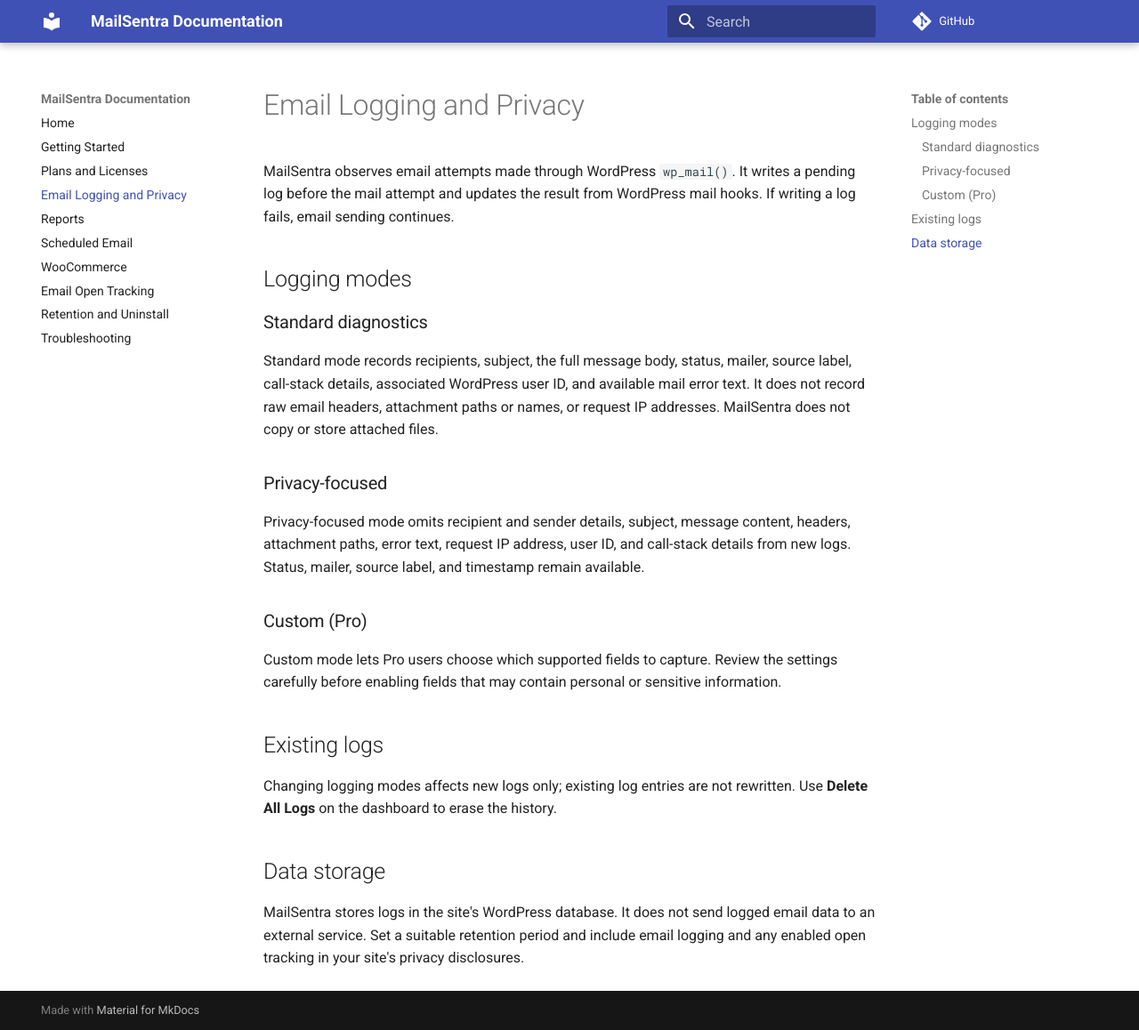
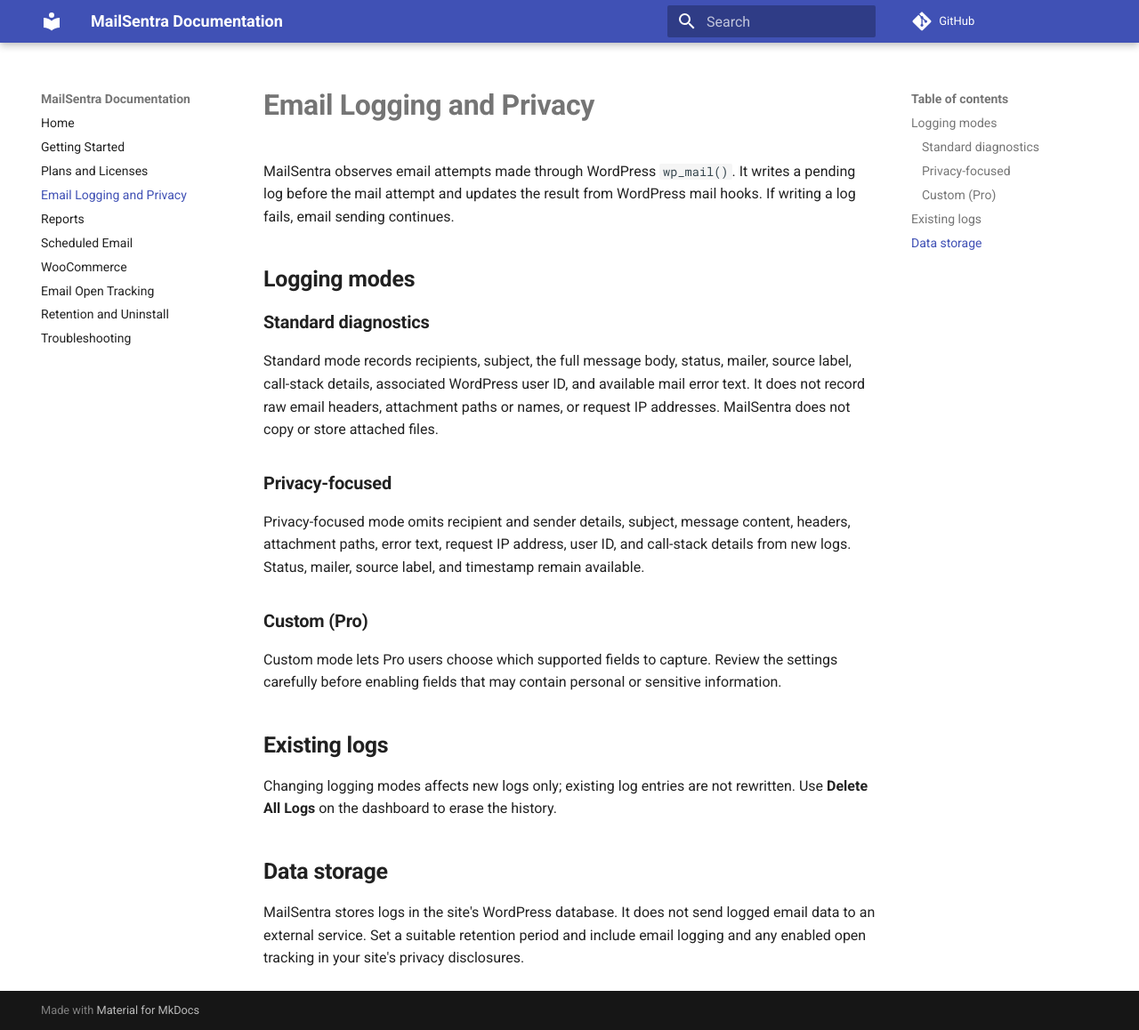
Before and after one commit to mailsentra/mailsentra-docs, an MkDocs documentation site: the page built from docs/email-logging-and-privacy.md, in a window 1280 px wide and 1158 px high. Shown: the whole window at 89% size. Built offline with MkDocs 1.6.1 and Material for MkDocs 9.7.7, drawn with Linux system fonts in a browser that asks for light colours; comment, search, counter and statistics services are not loaded.

Commit message:
Improve documentation heading hierarchy
- Add custom CSS for stronger page-title and section-heading weights.
- Load the stylesheet through MkDocs configuration.
- Verified with a strict MkDocs build.

```diff
--- /dev/null
+++ b/docs/stylesheets/extra.css
@@ -0,0 +1,11 @@
+.md-typeset h1 {
+    font-weight: 700;
+}
+
+.md-typeset h2 {
+    font-weight: 650;
+}
+
+.md-typeset h3 {
+    font-weight: 600;
+}
--- a/mkdocs.yml
+++ b/mkdocs.yml
@@ -10,6 +10,8 @@ theme:
     - search.highlight
     - search.suggest
     - content.code.copy
+extra_css:
+  - stylesheets/extra.css
 markdown_extensions:
   - admonition
   - attr_list
```
